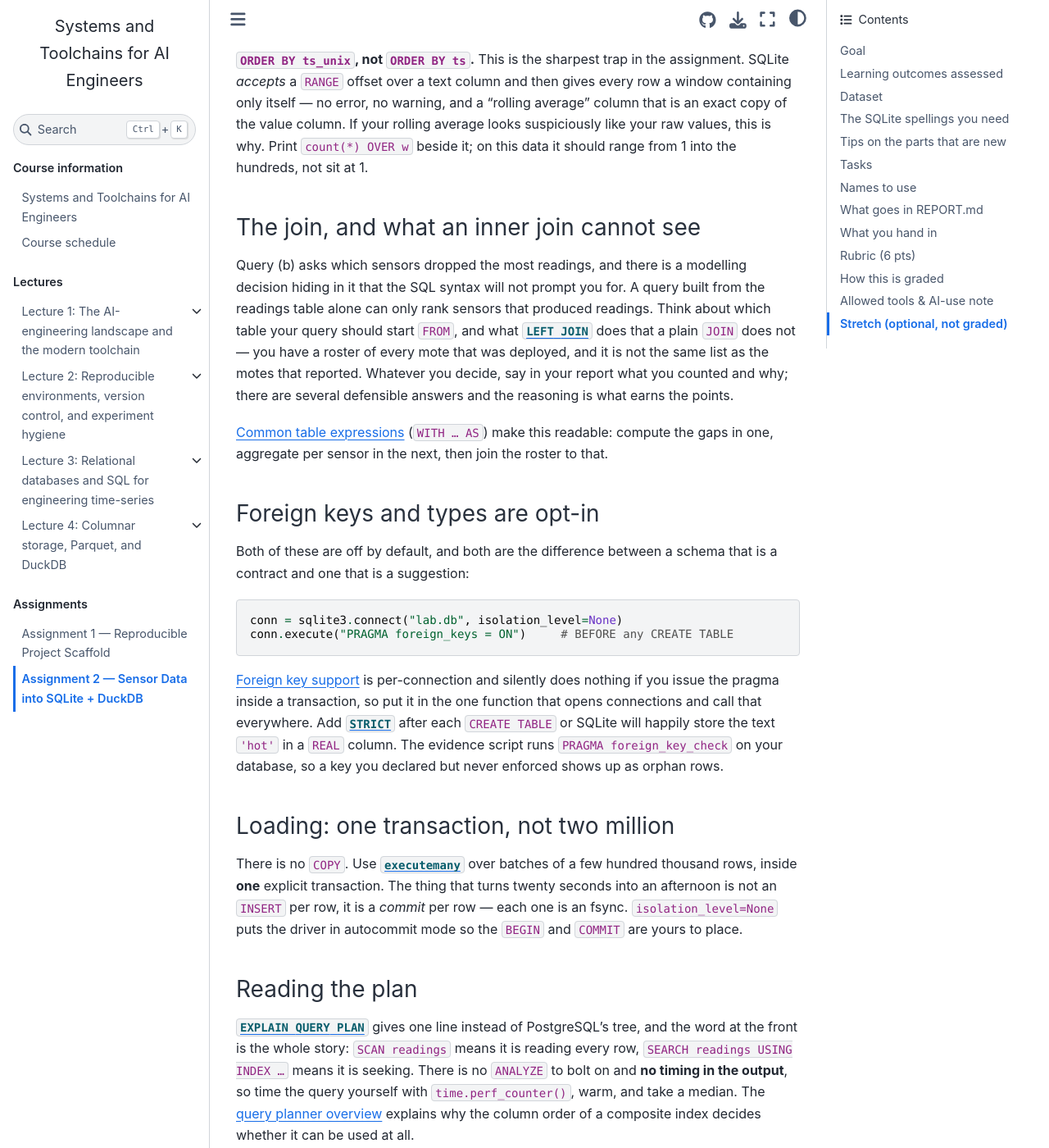
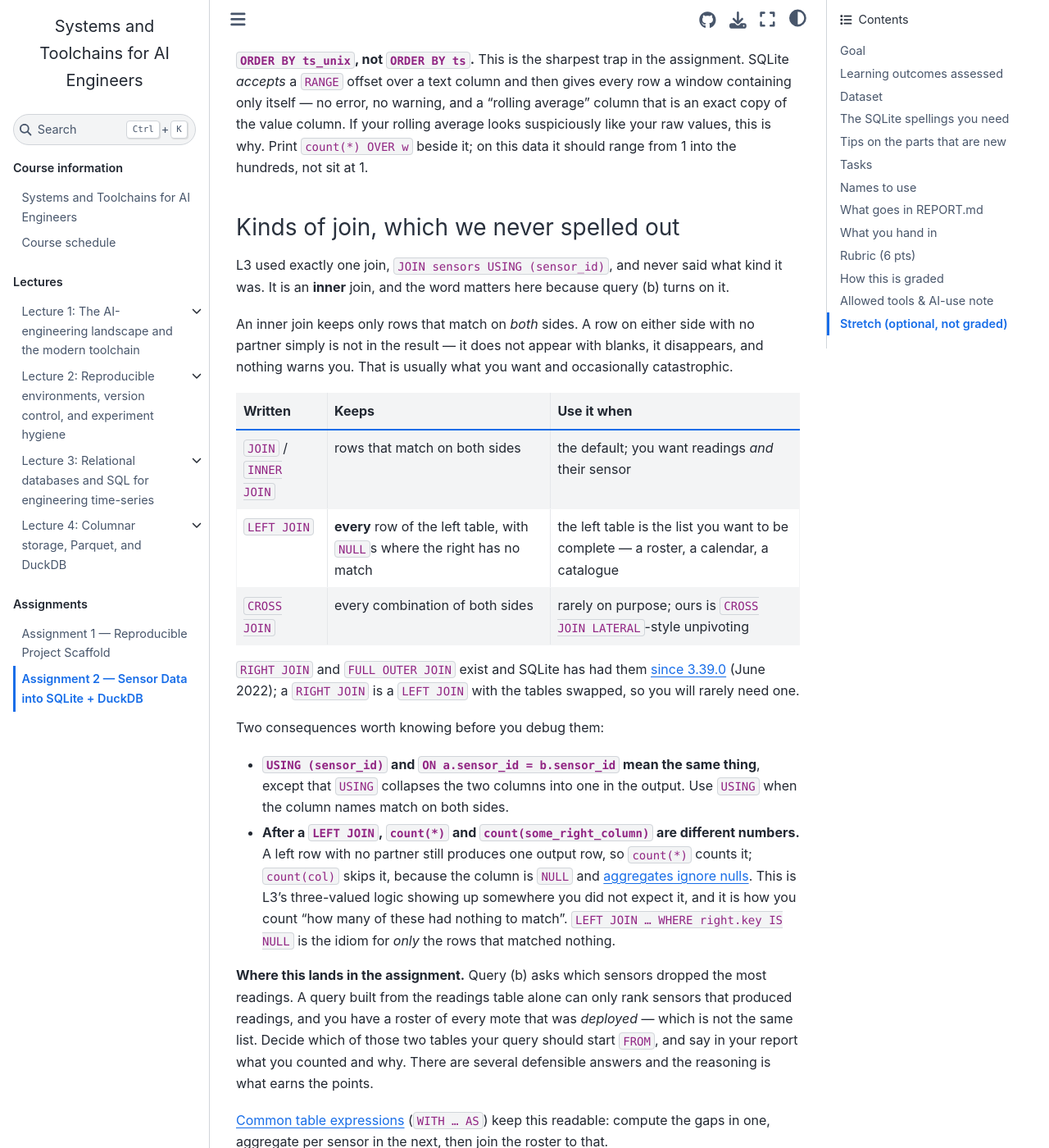
Before and after one commit to jkitchin/f26-06763, a Jupyter Book: the page built from course/assignments/a02.md, in a window 1280 px wide and 1400 px high, scrolled down 3531 px. Shown: the whole window at 82% size. Built offline with Jupyter Book 1.0.4 settings and Sphinx 7.4.7 and the Sphinx Book theme 1.1.4, drawn with Linux system fonts in a browser that asks for light colours; pages that are not in the unit, such as notebooks, are missing from menus; some of the changed text lies outside the part shown.

Commit message:
docs(a02,l03): explain the kinds of join, which the course never named
Neither L3 nor L4 names a single join type. The only join in either lecture is a
bare `JOIN ... USING (sensor_id)`, and the word "inner" never appears, so a
student has no way to know `LEFT JOIN` exists -- while query (b) of A2 turns on
exactly that distinction.

L3 gains a paragraph where joins are introduced: a plain `JOIN` is an inner join
and a row with no partner is absent rather than blank; a `LEFT JOIN` keeps the
left side whole; the difference is the difference between "the five sensors that
dropped the most readings" and "the five of the sensors that reported at all".
Its Resources list gains PostgreSQL's joins tutorial.

The assignment's tips gain a full section: a table of what each kind keeps,
`USING` against `ON`, the anti-join idiom, and the consequence that after a
`LEFT JOIN` `count(*)` and `count(right_column)` are deliberately different
numbers -- which is L3's three-valued logic turning up somewhere unexpected. It
points at where the decision lands in query (b) without naming the answer, since
finding it is what separates a good submission.

Every claim was run against the reference database:

  inner join                53 rows   sensors that reported temperature
  left join, count(*)       54 rows   every mote on the roster
  left join, count(t.col)   53 rows   nulls skipped, back to the inner count
  anti-join WHERE IS NULL   [(5,)]    the mote that reported none

RIGHT and FULL OUTER JOIN confirmed working, and confirmed added in 3.39.0
(2022-06-25) per the release log now linked. All join links return 200.

Co-Authored-By: Claude Opus 5 (1M context) <noreply@anthropic.com>
Claude-Session: https://claude.ai/code/session_01SV9JAFdJa1Jnpq9xov1PQ5

```diff
--- a/course/assignments/a02.md
+++ b/course/assignments/a02.md
@@ -93,21 +93,59 @@ rolling average looks suspiciously like your raw values, this is why. Print
 `count(*) OVER w` beside it; on this data it should range from 1 into the
 hundreds, not sit at 1.
 
-### The join, and what an inner join cannot see
+### Kinds of join, which we never spelled out
 
-Query (b) asks which sensors dropped the most readings, and there is a modelling
-decision hiding in it that the SQL syntax will not prompt you for. A query built
-from the readings table alone can only rank sensors that produced readings. Think
-about which table your query should start `FROM`, and what
-[`LEFT JOIN`](https://www.sqlite.org/lang_select.html) does that a plain `JOIN`
-does not — you have a roster of every mote that was deployed, and it is not the
-same list as the motes that reported. Whatever you decide, say in your report
-what you counted and why; there are several defensible answers and the reasoning
-is what earns the points.
+L3 used exactly one join, `JOIN sensors USING (sensor_id)`, and never said what
+kind it was. It is an **inner** join, and the word matters here because query (b)
+turns on it.
+
+An inner join keeps only rows that match on *both* sides. A row on either side
+with no partner simply is not in the result — it does not appear with blanks, it
+disappears, and nothing warns you. That is usually what you want and occasionally
+catastrophic.
+
+| Written | Keeps | Use it when |
+|---|---|---|
+| `JOIN` / `INNER JOIN` | rows that match on both sides | the default; you want readings *and* their sensor |
+| `LEFT JOIN` | **every** row of the left table, with `NULL`s where the right has no match | the left table is the list you want to be complete — a roster, a calendar, a catalogue |
+| `CROSS JOIN` | every combination of both sides | rarely on purpose; ours is `CROSS JOIN LATERAL`-style unpivoting |
+
+`RIGHT JOIN` and `FULL OUTER JOIN` exist and SQLite has had them
+[since 3.39.0](https://www.sqlite.org/releaselog/3_39_0.html) (June 2022); a
+`RIGHT JOIN` is a `LEFT JOIN` with the tables swapped, so you will rarely need
+one.
+
+Two consequences worth knowing before you debug them:
+
+* **`USING (sensor_id)` and `ON a.sensor_id = b.sensor_id` mean the same thing**,
+  except that `USING` collapses the two columns into one in the output. Use
+  `USING` when the column names match on both sides.
+* **After a `LEFT JOIN`, `count(*)` and `count(some_right_column)` are different
+  numbers.** A left row with no partner still produces one output row, so
+  `count(*)` counts it; `count(col)` skips it, because the column is `NULL` and
+  [aggregates ignore nulls](https://www.sqlite.org/nulls.html). This is L3's
+  three-valued logic showing up somewhere you did not expect it, and it is how
+  you count "how many of these had nothing to match".
+  `LEFT JOIN … WHERE right.key IS NULL` is the idiom for *only* the rows that
+  matched nothing.
+
+**Where this lands in the assignment.** Query (b) asks which sensors dropped the
+most readings. A query built from the readings table alone can only rank sensors
+that produced readings, and you have a roster of every mote that was *deployed*
+— which is not the same list. Decide which of those two tables your query should
+start `FROM`, and say in your report what you counted and why. There are several
+defensible answers and the reasoning is what earns the points.
 
 [Common table expressions](https://www.sqlite.org/lang_with.html) (`WITH … AS`)
-make this readable: compute the gaps in one, aggregate per sensor in the next,
+keep this readable: compute the gaps in one, aggregate per sensor in the next,
 then join the roster to that.
+
+**Read:** PostgreSQL's [joins tutorial](https://www.postgresql.org/docs/current/tutorial-join.html)
+is the clearest short explanation with worked examples, and it is in the dialect
+L3 used; its [joined-tables reference](https://www.postgresql.org/docs/current/queries-table-expressions.html#QUERIES-JOIN)
+is the precise version. SQLite's own
+[SELECT documentation](https://www.sqlite.org/lang_select.html) is the authority
+on what this week's engine accepts. All three agree on everything you need here.
 
 ### Foreign keys and types are opt-in
 
```
Also changed, not shown: lectures/l03/notes.md (+19 -0 lines).
